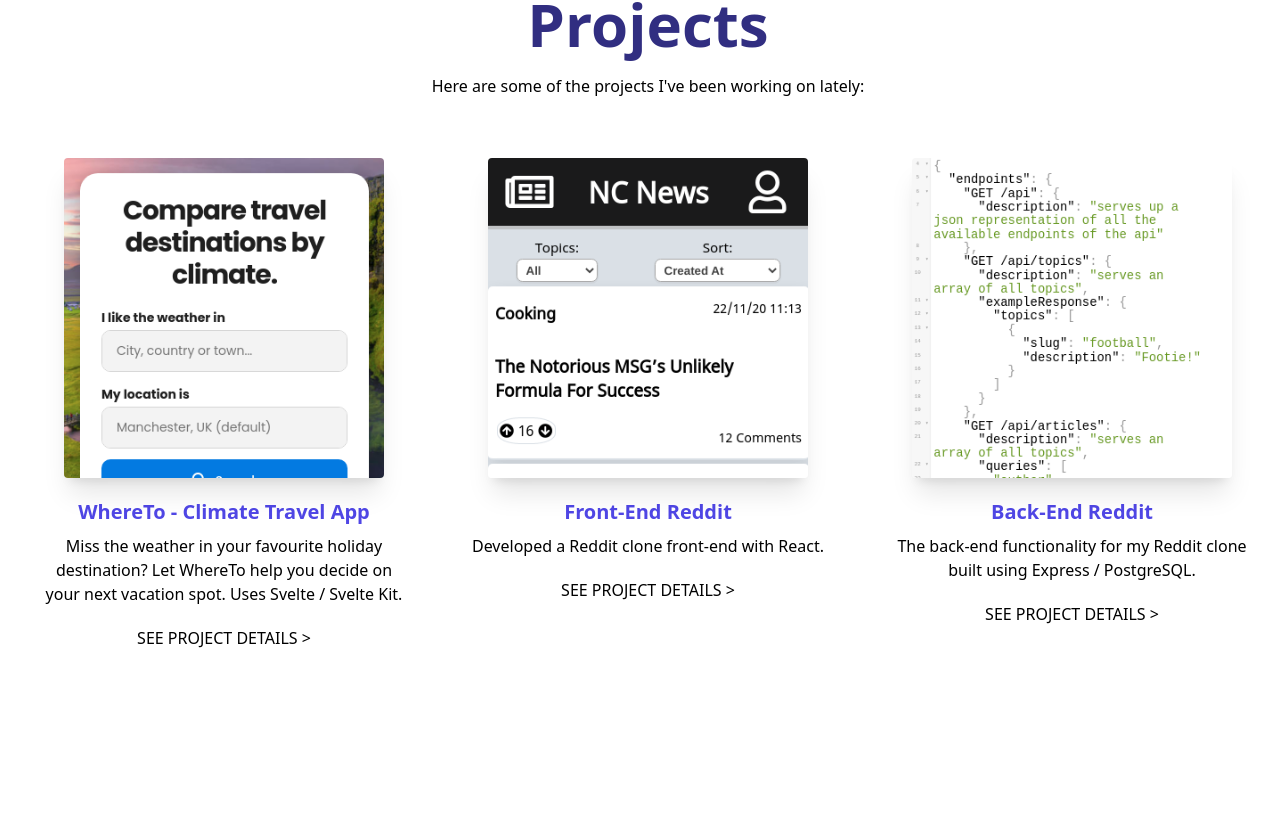
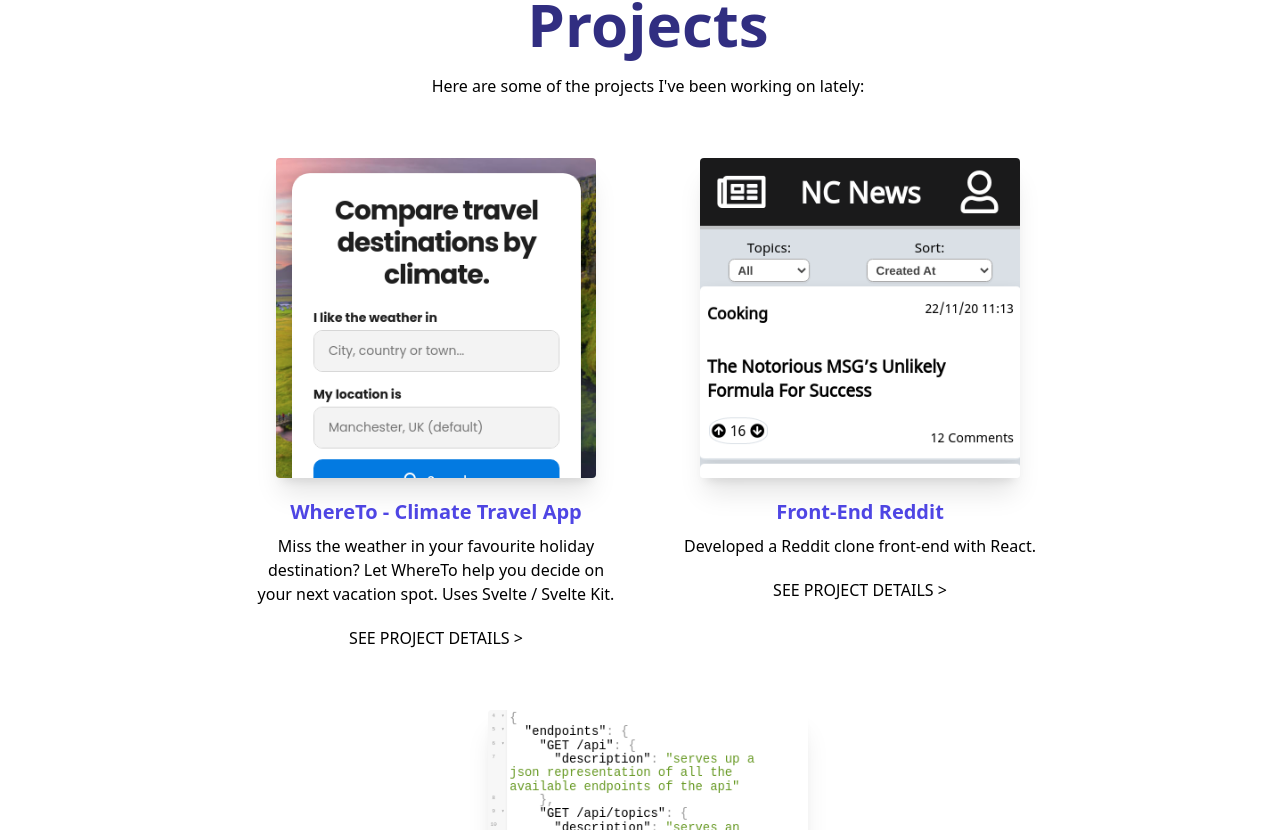
Before and after one commit to benwestondigital/next-portfolio, a Next.js app: page / in a window 1280 px wide. Shown: the part 1910-2740 px from the top of the page. Built offline with nearby package versions, Linux system fonts and the light colour scheme.

Commit message:
add flex-wrap to projects

```diff
--- a/components/Projects.jsx
+++ b/components/Projects.jsx
@@ -19,7 +19,7 @@ const Projects = () => {
           Projects
         </h2>
         <p className='mt-5 mb-5 font-normal text-center'>Here are some of the projects I&apos;ve been working on lately:</p>
-        <div className='items-center justify-center gap-10 mt-10 md:flex sm:flex-col md:flex-row md:items-start md:gap-10 sm:pb-10'>
+        <div className='items-center justify-center gap-10 mt-10 md:flex flex-wrap sm:flex-col md:flex-row md:items-start md:gap-10 sm:pb-10'>
           {projects.map(project => {
             return <SingleProject key={project.projName} project={project} />;
           })}
```
